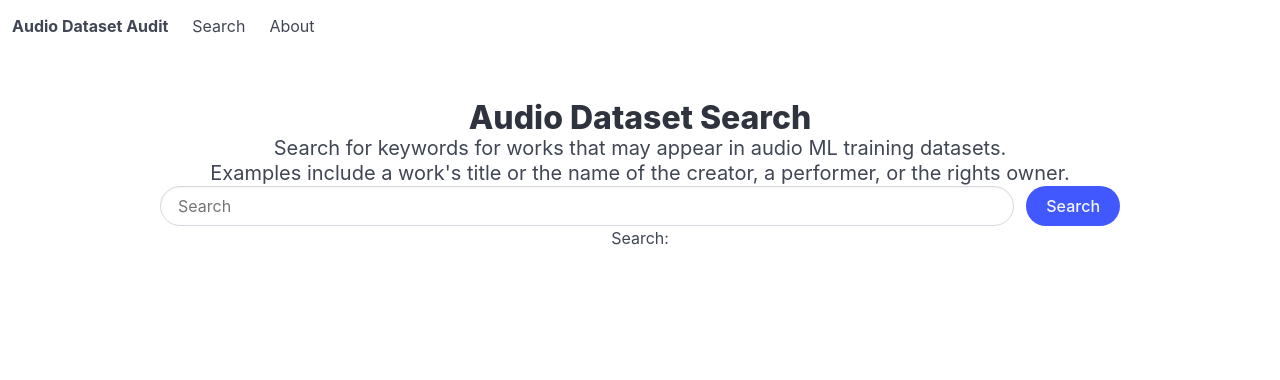
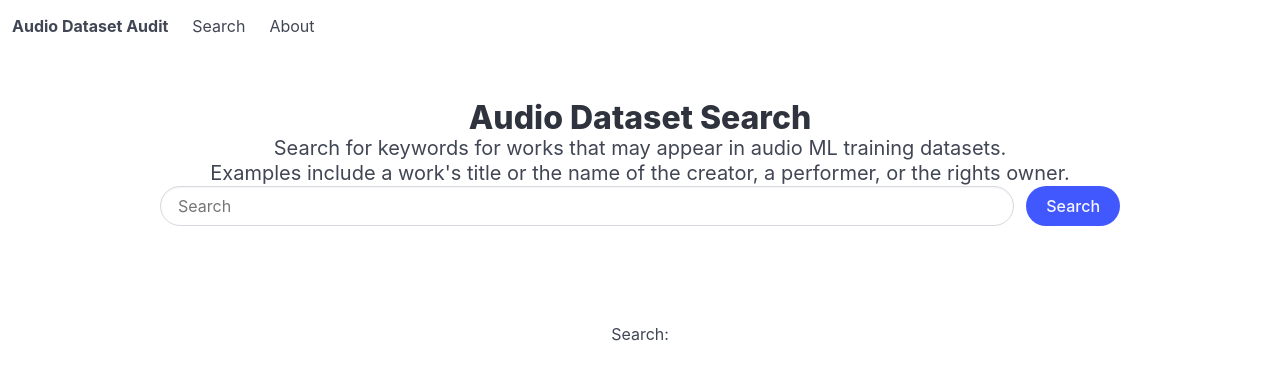
Before and after one commit to hairyjay/audio-audit, a Next.js app in the folder website/: page / in a window 1280 px wide. Shown: the top 380 px of the page. Built offline with nearby package versions, Linux system fonts and the light colour scheme.

Commit message:
sections

```diff
--- a/website/app/page.js
+++ b/website/app/page.js
@@ -5,18 +5,9 @@ import { Suspense } from 'react'
 export default function Home() {
   return (
     <main>
-      <section class="section has-text-centered">
-        <div class="container is-max-desktop">
-          <h1 class="title">Audio Dataset Search</h1>
-          <h2 class="subtitle">
-            Search for keywords for works that may appear in audio ML training datasets.<br></br>Examples include a work's title or the name of the creator, a performer, or the rights owner.
-          </h2>
-        </div>
-
         <Suspense>
           <Search />
         </Suspense>
-      </section>
     </main>
   );
 }
@@ -27,6 +18,14 @@ function Search() {
 
   return (
     <div>
+      <section class="section has-text-centered">
+        <div class="container is-max-desktop">
+          <h1 class="title">Audio Dataset Search</h1>
+          <h2 class="subtitle">
+            Search for keywords for works that may appear in audio ML training datasets.<br></br>Examples include a work's title or the name of the creator, a performer, or the rights owner.
+          </h2>
+        </div>
+
         <div class="container is-max-desktop">
           <div class="field is-grouped">
             <input class="input is-rounded" type="search" placeholder="Search" value={search} />
@@ -37,10 +36,13 @@ function Search() {
             </p>
           </div>
         </div>
+      </section>
 
+      <section class="section has-text-centered">
         <div class="container is-max-desktop">
           <p>Search: {search}</p>
         </div>
+      </section>
     </div>
   );
 }
```
Lines whose indentation alone changed are shown as unchanged.
